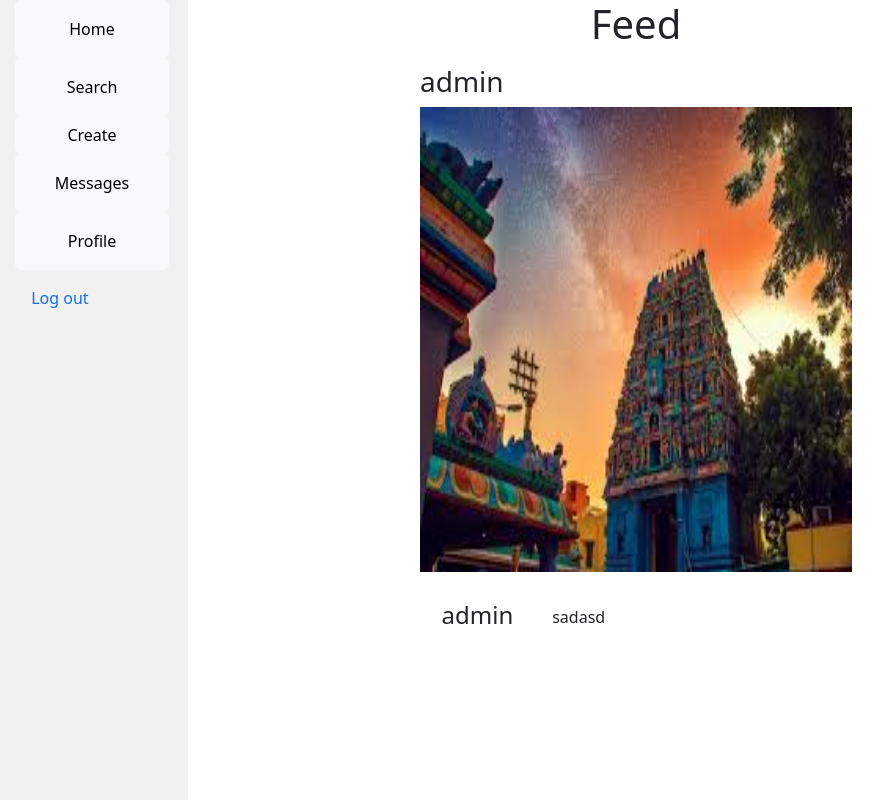
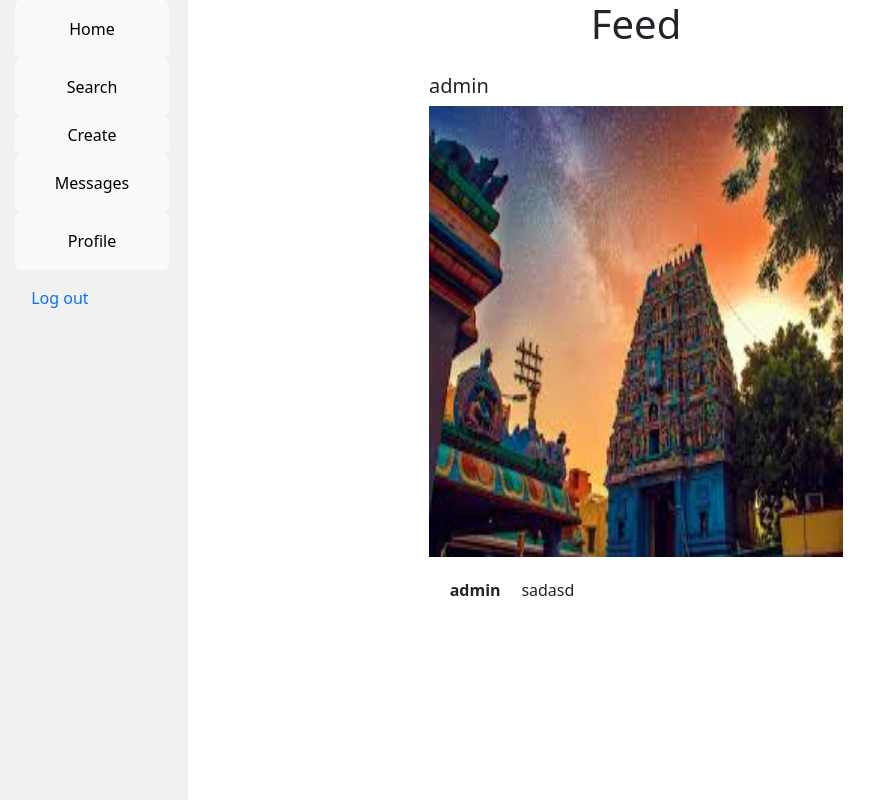
Before and after one commit to siddharth12s/instagram_clone, a Django app: page /home/ in a window 1280 px wide. Shown: the whole page, without its empty margins (4-887 px from the left). Run offline with Django 4.2, Linux system fonts and the light colour scheme; a user stored in the database is signed in; data comes from the database, SQL or seed files in the repository; both versions use the stored data as it was after the commit.

Commit message:
Final Push

```diff
--- a/login_register/templates/login_register/login.html
+++ b/login_register/templates/login_register/login.html
@@ -44,7 +44,7 @@
 </main>
 {% endblock %}
 {% block footer %}
-<p>Footer</p>
+<!-- <p>Footer</p> -->
 {% endblock %}
 {% block script %}
 <script>
--- a/userApp/static/css/home.css
+++ b/userApp/static/css/home.css
@@ -154,7 +154,7 @@ h3 {
 .post {
   height: 600px;
   width: 450px;
-  padding: 2%;
+  padding: 4%;
 }
 #post-img {
   height: 80%;
@@ -162,13 +162,17 @@ h3 {
 }
 .caption-div {
   padding: 5%;
-  display: flex;
+  width: 100%;
 }
-.caption-div>h4{
-  display: flex;
-  align-items: center;
+
+.caption-div>p{
+  margin: 0 0 0 0;
+  width: 70%;
+  display: inline;
+
 }
-.caption-div>p{
-  margin-left: 10%;
-  margin-top: 3%;
+h6{
+  margin: 0;
+  width: 30%;
+  display: inline;
 }
--- a/userApp/templates/userApp/home.html
+++ b/userApp/templates/userApp/home.html
@@ -71,11 +71,11 @@
             {% for post in posts %}
             <div class="post">
 
-                <h3>{{ post.user_id.username }}</h3>
+                <h5>{{ post.user_id.username }}</h5>
                 <img src="{{ post.image.url }}" alt="{{ post.caption }}" id="post-img">
                 <div class="caption-div">
-                    <h4>{{ post.user_id.username }}</h4>
-                    <p>{{ post.caption }}</p>
+                    <h6></h6>
+                    <p><strong>{{ post.user_id.username }}</strong> &nbsp;&nbsp;&nbsp;&nbsp;{{ post.caption }}</p>
                 </div>
             </div>
 
```
Also changed, not shown: db.sqlite3, media/post_images/images_11.jpeg (added), 1 other file.
